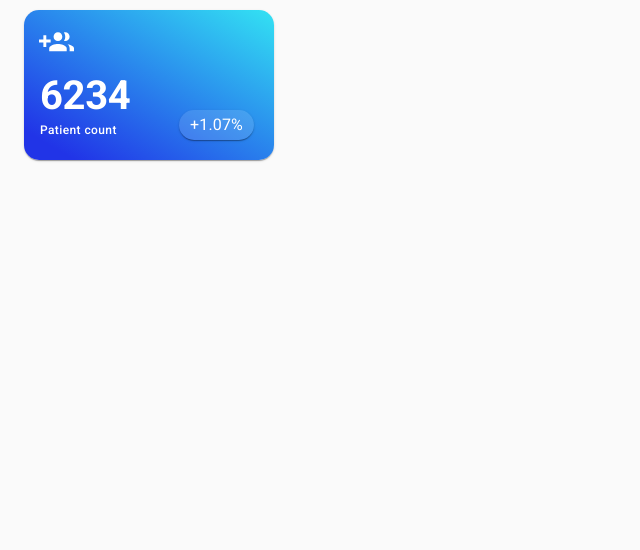
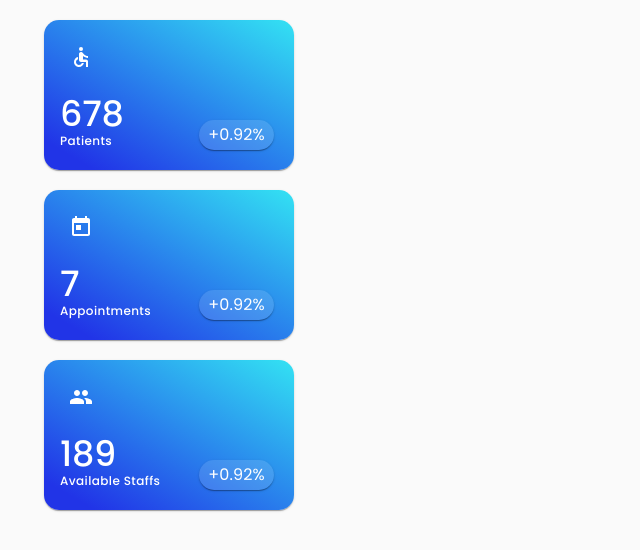
Before and after one commit to emmanuelkiranr/React-testing, a React (Create React App) app: page / in a window 1280 px wide. Shown: the top 550 px of the page, without its empty margins (0-640 px from the left). Built offline with nearby package versions, Linux system fonts and the light colour scheme.

Commit message:
styled Mui components and added dummy data

```diff
--- a/public/index.html
+++ b/public/index.html
@@ -24,8 +24,8 @@
       work correctly both with client-side routing and a non-root public URL.
       Learn how to configure a non-root public URL by running `npm run build`.
     -->
-    <link rel="stylesheet" href="https://fonts.googleapis.com/css?family=Roboto:300,400,500,700&display=swap" />
-
+    <link rel="preconnect" href="https://fonts.gstatic.com">
+    <link href="https://fonts.googleapis.com/css2?family=Poppins:ital,wght@0,100;0,200;0,300;0,400;0,500;0,600;0,700;0,800;0,900;1,100;1,200;1,300;1,400;1,500;1,600;1,700;1,800;1,900&display=swap" rel="stylesheet">
     <title>React App</title>
   </head>
   <body>
--- a/src/Basecard.js
+++ b/src/Basecard.js
@@ -6,27 +6,32 @@ import {
   CssBaseline,
   Typography,
   Grid,
+  Box,
 } from "@material-ui/core";
 import Styled from "styled-components";
-import GroupAddIcon from "@material-ui/icons/GroupAdd";
+import data from "./data";
 
 class Basecard extends Component {
   render() {
     return (
       <>
         <CssBaseline />
-        <Container>
+        <Container minWidth="sm">
           <Grid>
+            {data.map(function (info) {
+              return (
                 <Template>
-              <Icon fontSize="large" />
+                  <Icon fontSize="large">{info.icon}</Icon>
                   <CardContent>
-                <Count variant="h2">6234</Count>
-                <Label variant="h6">Patient count</Label>
+                    <Count variant="h2">{info.value}</Count>
+                    <Label variant="h6">{info.label}</Label>
                     <Pill>
-                  <Percentage>+1.07%</Percentage>
+                      <Percentage>{info.percentage}</Percentage>
                     </Pill>
                   </CardContent>
                 </Template>
+              );
+            })}
           </Grid>
         </Container>
       </>
@@ -36,7 +41,7 @@ class Basecard extends Component {
 
 const Template = Styled(Card)`
   position: relative;
-  top: 10px;  /*added*/
+  margin: 20px;
   height: 150px;
   width: 250px;
   border-radius: 15px;
@@ -44,26 +49,33 @@ const Template = Styled(Card)`
   /* box-shadow: '0px 7px 29px 0px rgba(100, 100, 111, 0.2)'; */
 `;
 
-const Icon = Styled(GroupAddIcon)`
+const Icon = Styled(Box)`
   position: absolute;
-  top: 15px;
-  left: 15px;
+  top: 20px;
+  height: 35px;
+  width: 35px;
+  left: 20px;
+  border-radius:4px;
+  padding:5px;
+  /* background: linear-gradient(30deg, rgba(33,52,231,1) 10%, rgba(51,226,243,1) 100%); */
   color:white;
 `;
 
 const Count = Styled(Typography)`
   position: absolute;
-  bottom: 40px;
+  bottom: 35px;
   min-width: 130px;
   color: white;
-  font-size:40px;
-  font-weight:900;
+  font-family: poppins;
+  font-size:35px;
+  font-weight:500;
 `;
 
 const Label = Styled(Typography)`
   position: absolute;
   bottom: 20px;
   color: white;
+  font-family: poppins;
   font-size:12px;
   letter-spacing: 0.4px;
 `;
@@ -83,6 +95,7 @@ const Pill = Styled(Card)`
 const Percentage = Styled(Typography)`
   margin-top: 3px;
   text-align: center;
+  font-family: poppins;
 `;
 
 export default Basecard;
--- /dev/null
+++ b/src/data.js
@@ -0,0 +1,31 @@
+import PeopleIcon from "@material-ui/icons/People";
+import TodayIcon from "@material-ui/icons/Today";
+import AccessibleIcon from "@material-ui/icons/Accessible";
+
+const data = [
+  {
+    id: "1",
+    icon: <AccessibleIcon />,
+    value: "678",
+    label: "Patients ",
+    percentage: "+0.92%",
+  },
+
+  {
+    id: "2",
+    icon: <TodayIcon />,
+    value: "7",
+    label: "Appointments",
+    percentage: "+0.92%",
+  },
+
+  {
+    id: "3",
+    icon: <PeopleIcon />,
+    value: "189",
+    label: "Available Staffs",
+    percentage: "+0.92%",
+  },
+];
+
+export default data;
```
Also changed, not shown: src/App.js (+0 -8 lines), src/Appointments.js (deleted, +0 -20 lines), src/Availablestaff.js (deleted, +0 -20 lines), src/Patientcount.js (deleted, +0 -20 lines). Lines whose indentation alone changed are shown as unchanged.
